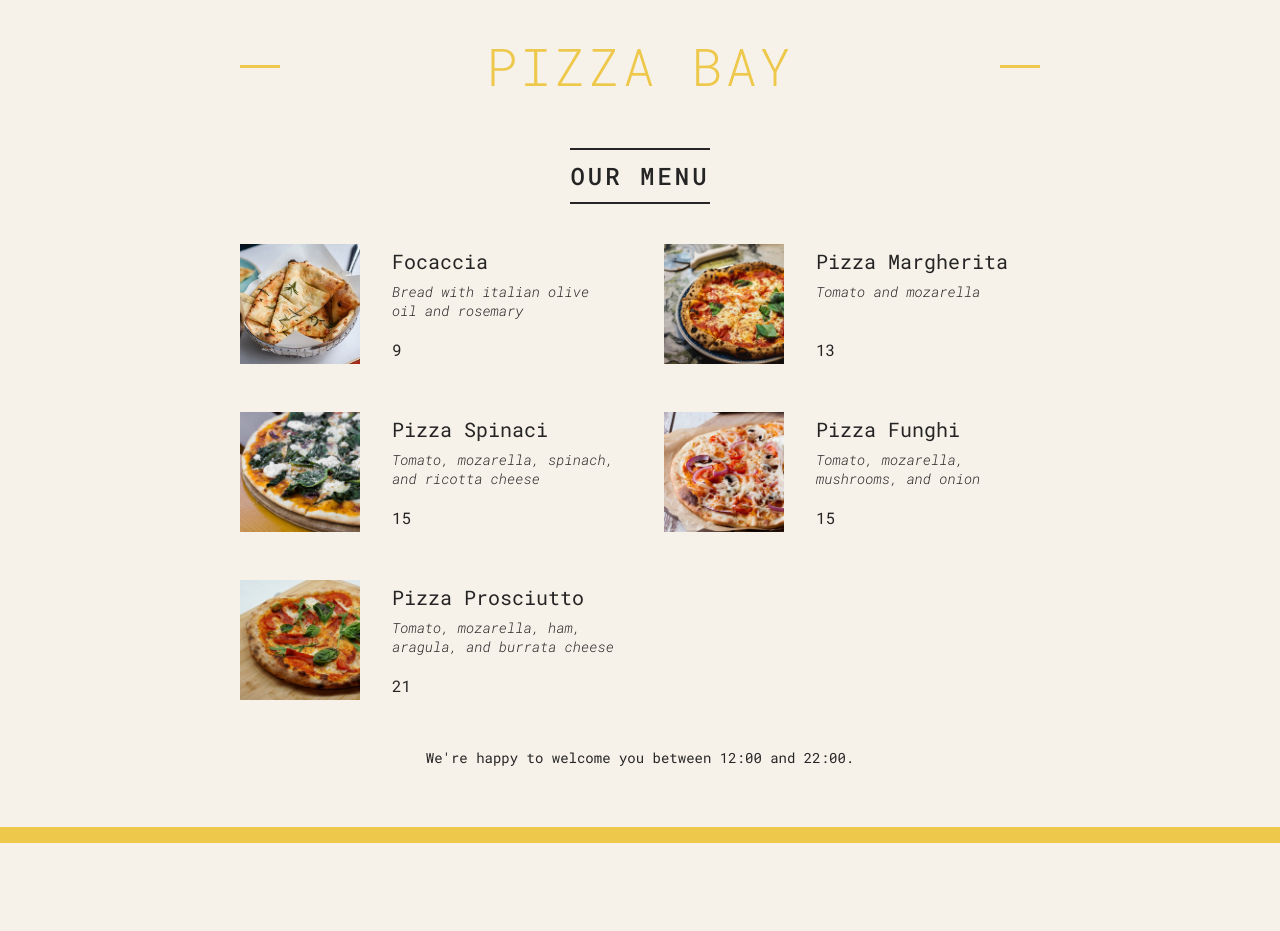
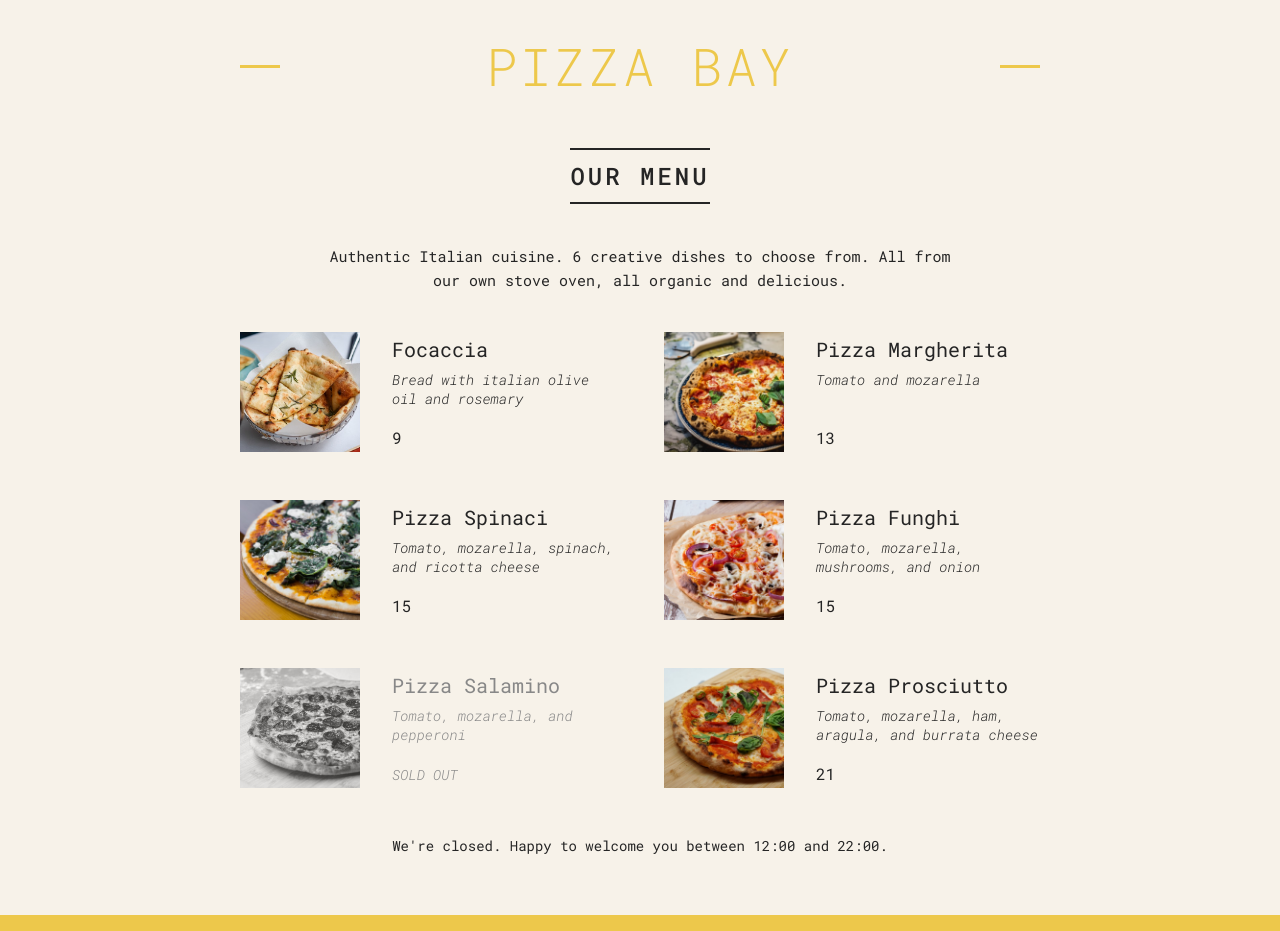
Before and after one commit to SumedhThota/pizza-menu, a React (Create React App) app: page / in a window 1280 px wide. Before the commit the page ends 843 px from the top, so only its background shows below. Built offline with nearby package versions, Linux system fonts and the light colour scheme.

Commit message:
Final commit

```diff
--- a/public/index.html
+++ b/public/index.html
@@ -24,7 +24,7 @@
       work correctly both with client-side routing and a non-root public URL.
       Learn how to configure a non-root public URL by running `npm run build`.
     -->
-    <title>React App</title>
+    <title>Pizza bay</title>
   </head>
   <body>
     <noscript>You need to enable JavaScript to run this app.</noscript>
--- a/src/Footer.js
+++ b/src/Footer.js
@@ -11,7 +11,7 @@ export default function Footer (){
         <div class="footer">
             {isOpen?(<Order openHour={openHour} closeHour = {closeHour}/>):
                     (<div className = "order">
-                    <p>We're happy to welcome you between {openHour}:00 and {closeHour}:00.</p>
+                    <p>We're closed. Happy to welcome you between {openHour}:00 and {closeHour}:00.</p>
                 </div>)
                 }
         </div>
--- a/src/Menu.js
+++ b/src/Menu.js
@@ -50,10 +50,16 @@ export default function Menu (){
     const pizzas = pizzaData
     return <main className = "menu">
         <h2> Our Menu </h2>
-        {pizzas && <ul className="pizzas">
+
+        {pizzas && <>
+          <p>Authentic Italian cuisine. 6 creative dishes to choose from. All from our own stove oven,
+          all organic and delicious.
+        </p>
+          <ul className="pizzas">
             {pizzas.map((pizza) => (
                 <Pizza pizza={pizza} key={pizza.name}/>
                 ))}
-        </ul>}
+        </ul>
+        </>}
     </main>
 }
--- a/src/Pizza.js
+++ b/src/Pizza.js
@@ -1,13 +1,11 @@
  export default function Pizza ({pizza}){
-    if(pizza.soldOut){
-      return null
-    }
-    return <li className = "pizza">
+
+    return <li className = {`pizza ${pizza.soldOut?("sold-out"):("")}`}>
         <img src = {pizza.photoName} alt ={pizza.name}></img>
         <div>
           <h3>{pizza.name}</h3>
           <p>{pizza.ingredients}</p>
-          <span>{pizza.price + 3}</span>
+          <span>{pizza.soldOut?(<p>SOLD OUT</p>):(pizza.price + 3)}</span>
         </div>
     </li>
 }
```
